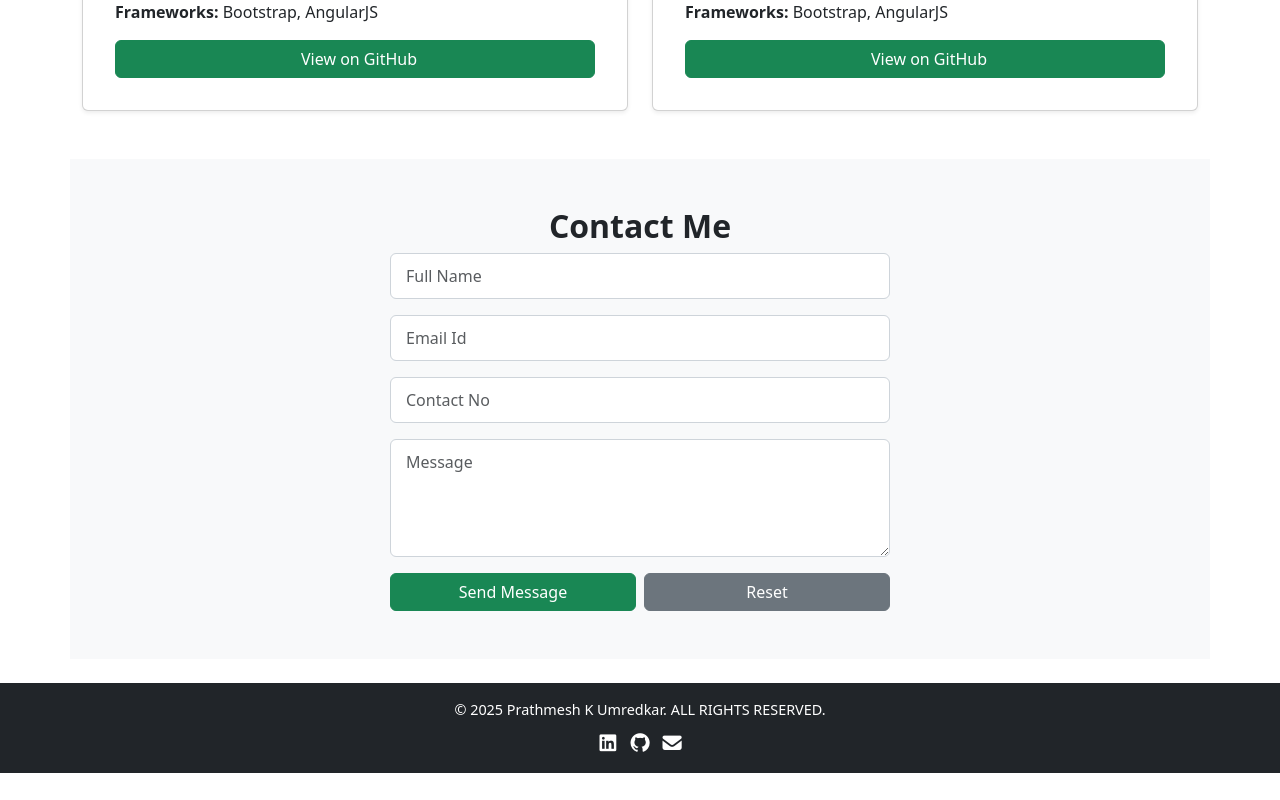
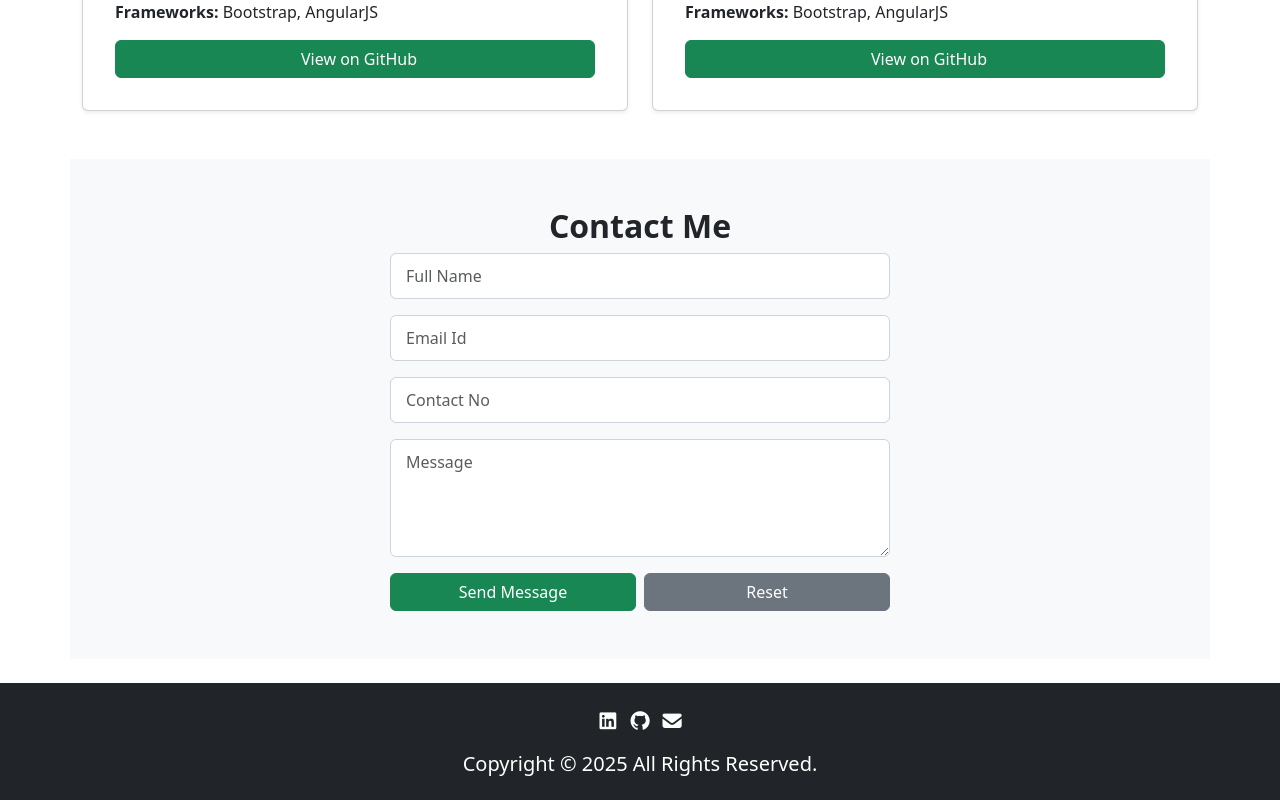
Before and after one commit to prathmesh133/Portfolio-Website, an Angular app: page /about in a window 1280 px wide. Shown: the part 2376-3176 px from the top of the page. Before the commit the page ends 3149 px from the top, so only its background shows below. Built offline with nearby package versions, Linux system fonts and the light colour scheme; some icons are missing.

Commit message:
add changes

```diff
--- a/src/app/shared/footer/footer.component.html
+++ b/src/app/shared/footer/footer.component.html
@@ -1,9 +1,11 @@
 <div class="bg-dark text-white text-center py-3 mt-4 footer-icons">
-    <div>© 2025 Prathmesh K Umredkar. ALL RIGHTS RESERVED.</div>
+
     <div class="mt-2">
         <a href="https://linkedin.com/in/prathmesh-umredkar" target="_blank" class="me-2 linkedin"><i
                 class="fab fa-linkedin"></i></a>
         <a href="https://github.com/prathmesh133" target="_blank" class="me-2 github"><i class="fab fa-github"></i></a>
         <a href="mailto:prathmeshumredkar23@gmail.com" target="_blank" class="email"><i class="fas fa-envelope"></i></a>
     </div>
+
+    <h5 class="mt-3">Copyright © 2025 All Rights Reserved.</h5>
 </div>
```
